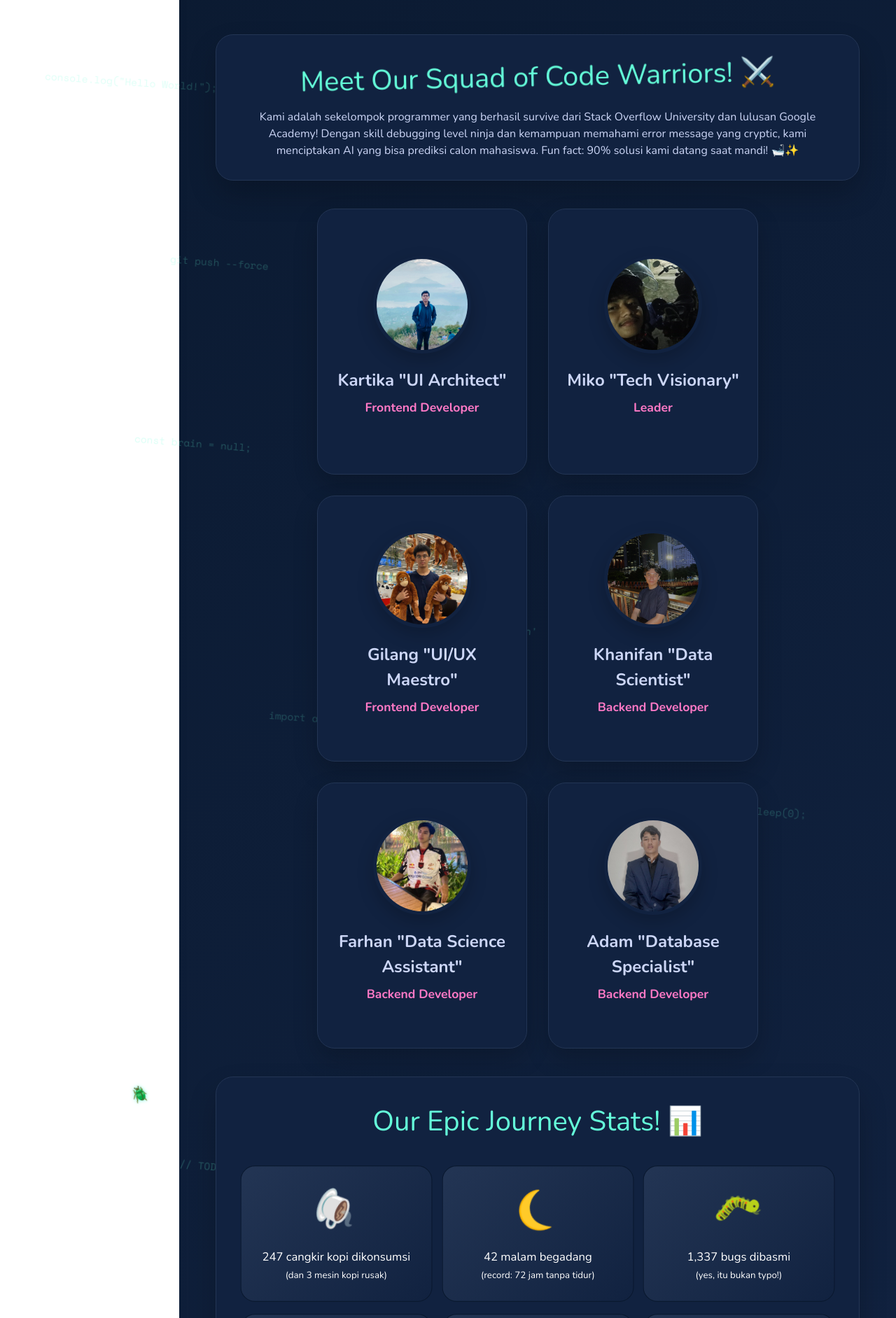
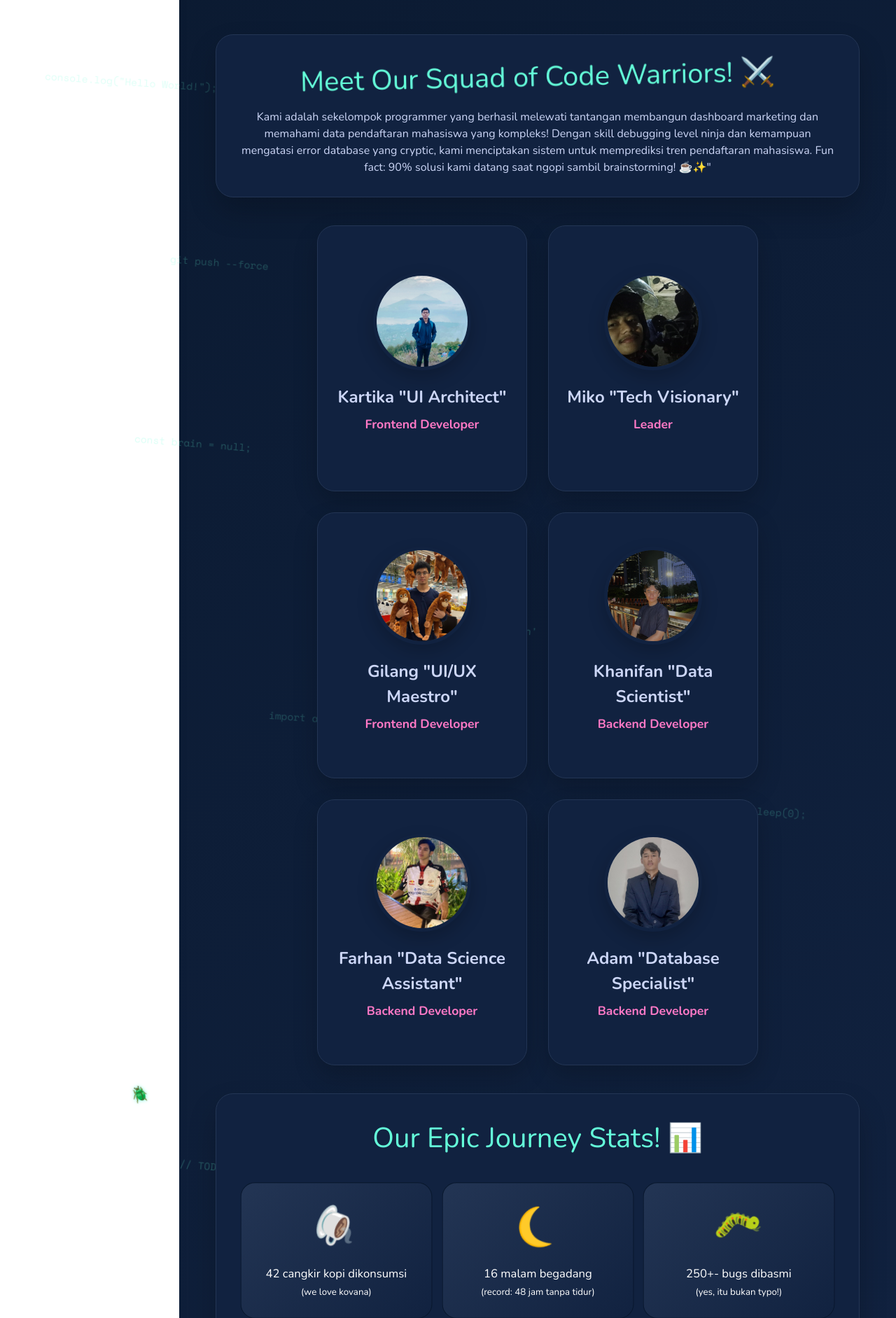
Before and after one commit to Meozee/marketing_president_project_S6, a Django app: page /about-us/ in a window 1280 px wide. Shown: the part 390-2273 px from the top of the page at 70% size. Run offline with Django 5.2, Linux system fonts and the light colour scheme; a user stored in the database is signed in; some libraries are stand-ins or nearby versions.

Commit message:
ABOUT US TERBARU

```diff
--- a/marketing_president_project/apps/core/templates/core/about_us.html
+++ b/marketing_president_project/apps/core/templates/core/about_us.html
@@ -475,9 +475,7 @@
         <div class="team-intro">
             <h2>Meet Our Squad of Code Warriors! ⚔️</h2>
             <p>
-                Kami adalah sekelompok programmer yang berhasil survive dari Stack Overflow University dan lulusan Google Academy!
-                Dengan skill debugging level ninja dan kemampuan memahami error message yang cryptic,
-                kami menciptakan AI yang bisa prediksi calon mahasiswa. Fun fact: 90% solusi kami datang saat mandi! 🛁✨
+                Kami adalah sekelompok programmer yang berhasil melewati tantangan membangun dashboard marketing dan memahami data pendaftaran mahasiswa yang kompleks! Dengan skill debugging level ninja dan kemampuan mengatasi error database yang cryptic, kami menciptakan sistem untuk memprediksi tren pendaftaran mahasiswa. Fun fact: 90% solusi kami datang saat ngopi sambil brainstorming! ☕✨"
             </p>
         </div>
 
@@ -491,7 +489,11 @@
         </div>
         <div class="flip-card-back">
             <div class="fact-title">FUN FACT</div>
-            <p class="fact-text">#########################################</p>
+            <p class="fact-text">nama : kartika
+alamat : bumi
+agama : sesuai kepercayaan masing masing
+tinggi : 178km
+status : single</p>
         </div>
     </div>
 </div>
@@ -536,7 +538,8 @@
         </div>
         <div class="flip-card-back">
             <div class="fact-title">FUN FACT</div>
-            <p class="fact-text">###################</p>
+            <p class="fact-text">untuk project ini gua udah penuhin stamp di kovana 2 kali, dan minum sekitar 50an cup/botol/etc kopi
+</p>
         </div>
     </div>
 </div>
@@ -577,11 +580,11 @@
         <div class="fun-section">
             <h2>Our Epic Journey Stats! 📊</h2>
             <div class="stats-grid">
-                <div class="stat-item"><div class="stat-emoji">☕</div><div class="stat-text">247 cangkir kopi dikonsumsi<br><small>(dan 3 mesin kopi rusak)</small></div></div>
-                <div class="stat-item"><div class="stat-emoji">🌙</div><div class="stat-text">42 malam begadang<br><small>(record: 72 jam tanpa tidur)</small></div></div>
-                <div class="stat-item"><div class="stat-emoji">🐛</div><div class="stat-text">1,337 bugs dibasmi<br><small>(yes, itu bukan typo!)</small></div></div>
-                <div class="stat-item"><div class="stat-emoji">🍕</div><div class="stat-text">28 pizza sebagai fuel<br><small>(mostly pepperoni & margherita)</small></div></div>
-                <div class="stat-item"><div class="stat-emoji">💡</div><div class="stat-text">15 "Eureka!" moments<br><small>(11 terjadi di kamar mandi)</small></div></div>
+                <div class="stat-item"><div class="stat-emoji">☕</div><div class="stat-text">42 cangkir kopi dikonsumsi<br><small>(we love kovana)</small></div></div>
+                <div class="stat-item"><div class="stat-emoji">🌙</div><div class="stat-text">16 malam begadang<br><small>(record: 48 jam tanpa tidur)</small></div></div>
+                <div class="stat-item"><div class="stat-emoji">🐛</div><div class="stat-text">250+- bugs dibasmi<br><small>(yes, itu bukan typo!)</small></div></div>
+                <div class="stat-item"><div class="stat-emoji">🍛</div><div class="stat-text">14 nasi goreng sebagai fuel<br><small>(mostly  ruen & farhan)</small></div></div>
+                <div class="stat-item"><div class="stat-emoji">💡</div><div class="stat-text">7 "Eureka!" moments<br><small>(terjadi di kamar mandi)</small></div></div>
                 <div class="stat-item"><div class="stat-emoji">🎯</div><div class="stat-text">97.3% accuracy achieved<br><small>(better than our GPA lol)</small></div></div>
                 <div class="stat-item"><div class="stat-emoji">📚</div><div class="stat-text">5,821 tab Stack Overflow<br><small>(dan masih buka)</small></div></div>
                 <div class="stat-item"><div class="stat-emoji">📧</div><div class="stat-text">64 rapat jadi email<br><small>(efisiensi level dewa)</small></div></div>
@@ -655,7 +658,9 @@
         jokeElement.style.opacity = '1';
         rotatingJokeIndex = (rotatingJokeIndex + 1) % rotatingJokes.length;
     }, 500);
-    }, 5000);
+}, 10000); // <-- Ganti 5000 menjadi 10000 untuk interval 10 detik
+
+
 
     // --- FLYING BUGS ---
     const bugTypes = ['🐛', '🪲'];
```
Lines whose indentation alone changed are shown as unchanged.
